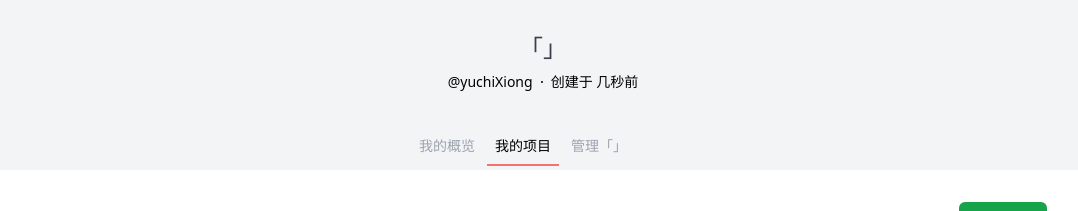
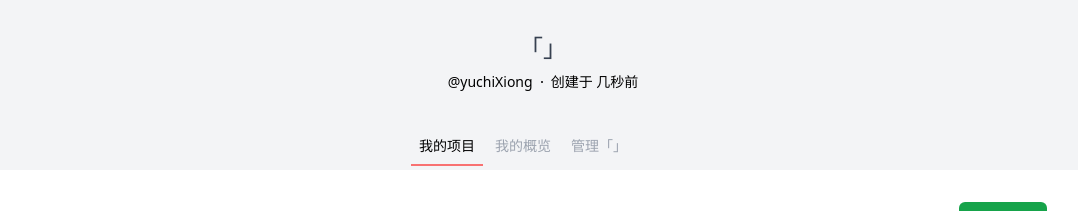
Before and after one commit to yuchiXiong/line, a Next.js app: page /note/1/items in a window 1280 px wide. Shown: the top 211 px of the page, without its empty margins (97-1175 px from the left). Built offline with nearby package versions, Linux system fonts and the light colour scheme; no server answers; what tailwindcss-bg-patterns would draw is missing.

Commit message:
feat: 调整详情页列表的顺序

```diff
--- a/src/pages/note/[id]/layout.tsx
+++ b/src/pages/note/[id]/layout.tsx
@@ -1,10 +1,10 @@
-import React, { useMemo, useState, useEffect } from 'react';
+import React, {useEffect, useMemo, useState} from 'react';
 import services from '@/services';
 import Link from 'next/link';
-import { Tab } from '@headlessui/react';
+import {Tab} from '@headlessui/react';
 import dayjs from '@/utils/dayjs';
-import { TNote } from '@/pages/api/notes';
-import { useRouter } from 'next/router';
+import {TNote} from '@/pages/api/notes';
+import {useRouter} from 'next/router';
 import classNames from '@/utils/classnames';
 import linkMatch from '@/utils/linkMatch';
 
@@ -35,8 +35,8 @@ const Layout: React.FC<{
 
   const TABS = useMemo(() => {
     return [
-      { title: '我的概览', url: `/note/${id}/overview` },
       { title: '我的项目', url: `/note/${id}/items` },
+      {title: '我的概览', url: `/note/${id}/overview`},
       // todo 策略管理
       // { title: '策略管理', url: `/note/${id}/strategy` },
       { title: `管理「${note?.title}」`, url: `/note/${id}/manage/profile` }
```
Also changed, not shown: 1 other file (tests, documents, lock files or other folders).
